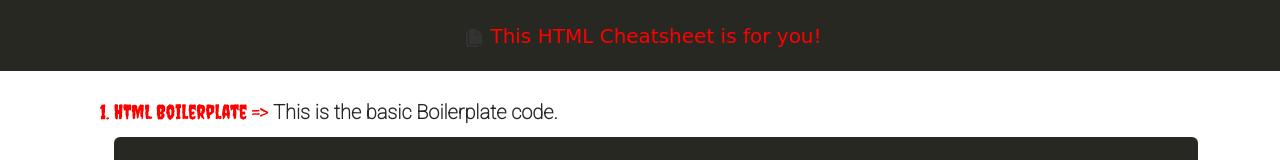
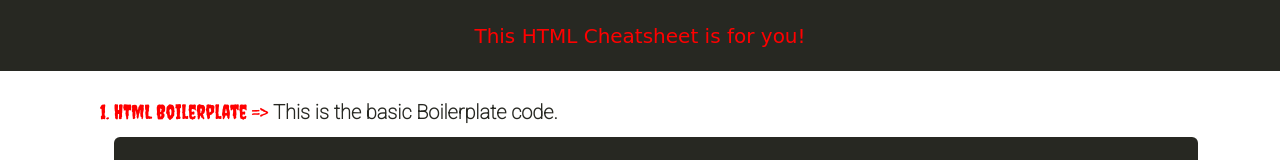
Before and after one commit to pushkarcode/CheatSheet_1, a plain HTML site: page index.html in a window 1280 px wide. Shown: the top 160 px of the page. Drawn offline with nearby package versions, Linux system fonts and the light colour scheme; a web font is replaced by a local one.

Commit message:
img delete

```diff
--- a/index.html
+++ b/index.html
@@ -27,7 +27,7 @@
   </head>
   <body>
     <nav>
-      <span class="logo"><img src="copy.svg" alt="" /></span>
+      <!-- <span class="logo"><img src="copy.svg" alt="" /></span> -->
       <div class="content">
         This HTML Cheatsheet is for you!</div>
     </nav>
```
